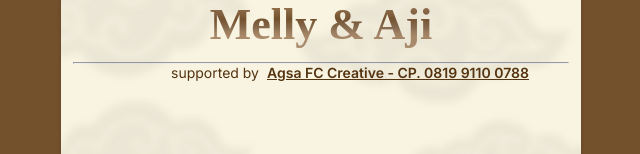
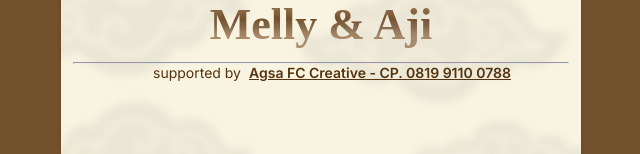
Before and after one commit to gngap-016/wedding-melly-and-aji, a Next.js app: page / in a window 1280 px wide. Shown: the part 4235-4389 px from the top of the page, without its empty margins (319-959 px from the left). Built offline with nearby package versions, Linux system fonts and the light colour scheme; a web font is replaced by a local one.

Commit message:
Update footer styles v1.03

```diff
--- a/src/components/footer/footer.module.scss
+++ b/src/components/footer/footer.module.scss
@@ -44,7 +44,7 @@
 }
 
 .textSupported {
-  margin-left: -212px;
+  margin-left: -248px;
 }
 
 .myLink {
```
